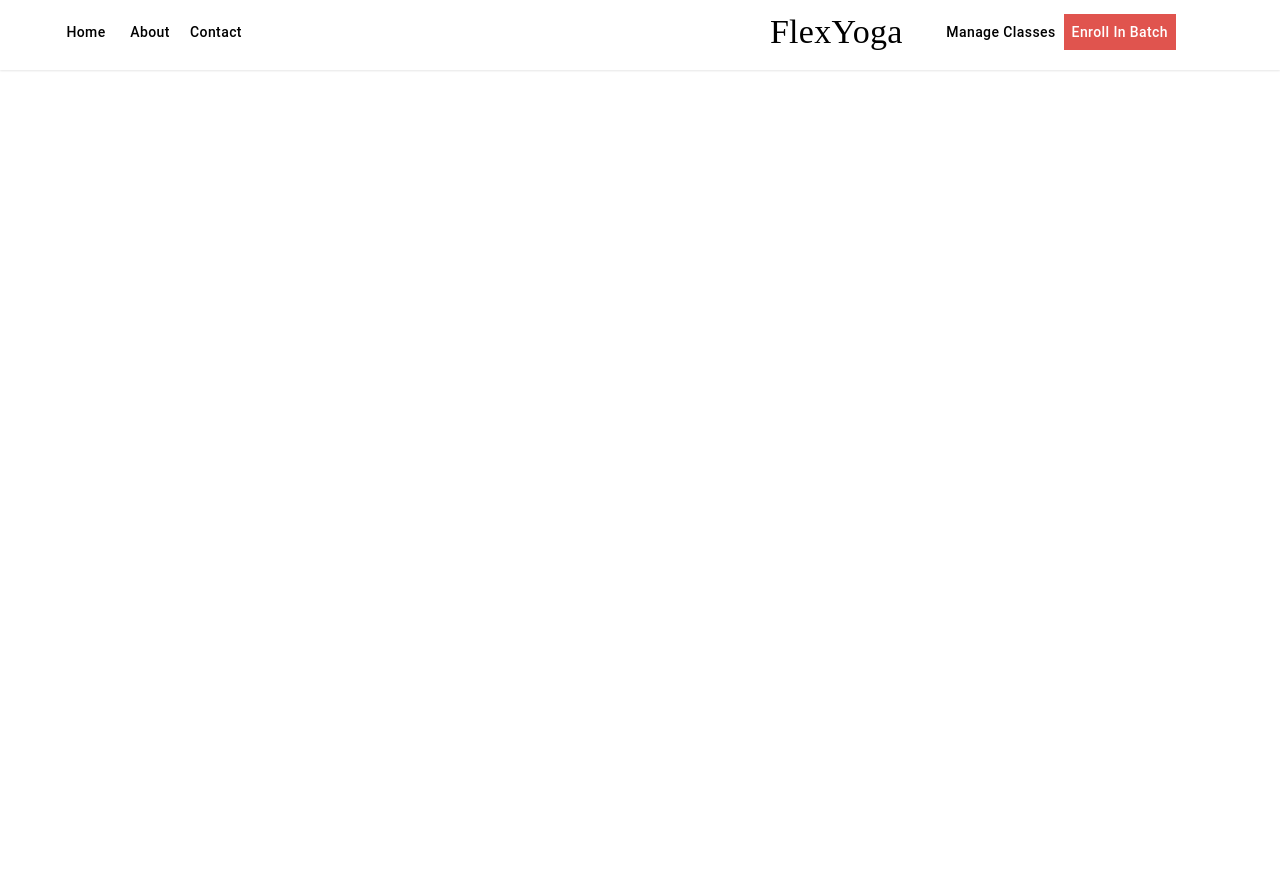
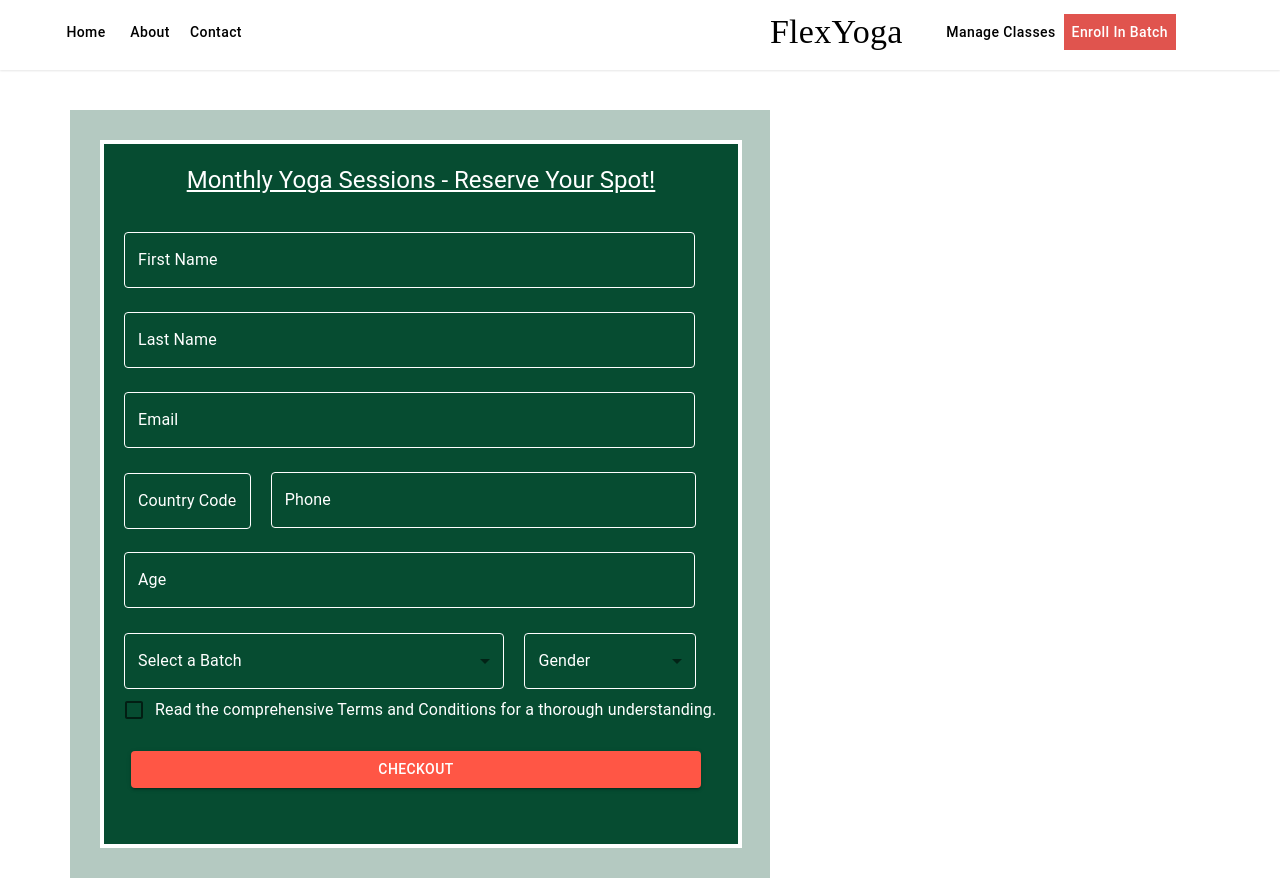
Before and after one commit to aryan-139/flexyoga, a React (Create React App) app in the folder client/: page /practiser in a window 1280 px wide. Before the commit the page ends 800 px from the top, so only its background shows below. Built offline with nearby package versions, Linux system fonts and the light colour scheme.

Commit message:
validators added

```diff
--- a/client/package.json
+++ b/client/package.json
@@ -7,11 +7,13 @@
     "@emotion/styled": "^11.11.0",
     "@mui/icons-material": "^5.15.0",
     "@mui/material": "^5.15.0",
+    "@mui/x-date-pickers": "^6.18.5",
     "@testing-library/jest-dom": "^5.17.0",
     "@testing-library/react": "^13.4.0",
     "@testing-library/user-event": "^13.5.0",
     "axios": "^1.6.2",
     "chart.js": "^4.4.1",
+    "dayjs": "^1.11.10",
     "react": "^18.2.0",
     "react-dom": "^18.2.0",
     "react-router-dom": "^6.21.0",
--- a/client/src/pages/practiser.js
+++ b/client/src/pages/practiser.js
@@ -1,23 +1,138 @@
 import React from 'react';
+import { Box, Button, Checkbox, FormControl, FormControlLabel, InputLabel, MenuItem, Radio, RadioGroup, Select, TextField, Typography } from '@mui/material';
+import yogabg from '../assets/yogabg.jpg';
+import { validateAge, validateEmail,validateContact, validateName } from '../utils/validators';
+
 const Practiser = () => {
-  const [name, setName]=React.useState('');
-  const [email, setEmail]=React.useState('');
-  const [phone, setPhone]=React.useState('');
-  const [age, setAge]=React.useState('');
-  const[gender, setGender]=React.useState('');
+  const [firstName, setFirstName] = React.useState('');
+  const [lastName, setLastName] = React.useState('');
+  const [email, setEmail] = React.useState('');
+  const [countryCode, setCountryCode] = React.useState('');
+  const [phone, setPhone] = React.useState('');
+  const [age, setAge] = React.useState('');
+  const [gender, setGender] = React.useState('');
+  const [batch, setBatch] = React.useState('');
+  const [terms, setTerms] = React.useState(false);
 
   const handleSubmit = (e) => {
-    console.log('submitting');
+    const fullname = firstName + ' ' + lastName;
+    const phoneNumber = countryCode + phone;
+    if(!validateName(fullname)){
+      alert("Enter a valid name");
+      return;
+    }
+    if(!validateEmail(email)){
+      alert("Enter a valid email");
+      return;
+    }
+    if(!validateAge(age)){
+      alert("Enter a valid age");
+      return;
+    }
+    if(!validateContact(phoneNumber)){
+      alert("Enter a valid phone number");
+      return;
+    }
+    if(!terms){
+      alert("Please accept the terms and conditions");
+      return;
+    }
+    const data={
+      name: fullname,
+      email: email,
+      age: age,
+      gender: gender,
+      phone: phoneNumber,
+      enrollments: batch,
+      terms: terms
+    }
+    console.log(data);
     e.preventDefault();
   }
 
   return (
     <div>
+      {/* form component */}
+      <Box sx={{ display: 'flex', flexDirection: 'column', width: '700px', margin: '0 auto', backgroundColor:"#b4c9c1", marginLeft:"70px", marginTop:"40px" }}>
+        <Box sx={{border: "4px solid white",backgroundColor:"#064c31", width: "634px", height:"700px", marginLeft:"30px", marginRight:"50px",marginTop:"30px", marginBottom:"30px", color:"white"}}>
+
+        <Typography variant="h5" sx={{ textAlign: 'center', margin: '20px',textDecoration: 'underline' }}>Monthly Yoga Sessions - Reserve Your Spot!</Typography>
+        <TextField id="first-name" type="text" value={firstName} onChange={(e) => setFirstName(e.target.value)} label="First Name" variant="outlined" margin="normal" sx={{ width: '90%', marginLeft: "20px", '& label': { color: 'white' }, '& .MuiOutlinedInput-root': { '& fieldset': { borderColor: 'white' }, '&:hover fieldset': { borderColor: 'white' }, '&.Mui-focused fieldset': { borderColor: 'white' }, '& input': { color: 'white' } } }} />
+
+        <TextField id="last-name" type="text" value={lastName} onChange={(e) => setLastName(e.target.value)} label="Last Name" variant="outlined" margin="normal" sx={{ width: '90%', marginLeft: "20px", '& label': { color: 'white' }, '& .MuiOutlinedInput-root': { '& fieldset': { borderColor: 'white' }, '&:hover fieldset': { borderColor: 'white' }, '&.Mui-focused fieldset': { borderColor: 'white' }, '& input': { color: 'white' } } }} />
+
+        <TextField id="email" type="email" value={email} onChange={(e) => setEmail(e.target.value)} label="Email" variant="outlined" margin="normal" sx={{ width: '90%', marginLeft: "20px", '& label': { color: 'white' }, '& .MuiOutlinedInput-root': { '& fieldset': { borderColor: 'white' }, '&:hover fieldset': { borderColor: 'white' }, '&.Mui-focused fieldset': { borderColor: 'white' }, '& input': { color: 'white' } } }} />
 
 
+        <FormControl variant="outlined" sx={{ width: '20%', marginLeft: '20px', marginTop: "17px", '& .MuiOutlinedInput-root': { '& fieldset': { borderColor: 'white' }, '&:hover fieldset': { borderColor: 'white' }, '&.Mui-focused fieldset': { borderColor: 'white' }, '& input': { color: 'white' } } }}>
+        <InputLabel id="country-code-label" sx={{ color: 'white' }}>Country Code</InputLabel>
+        <Select
+          labelId="country-code-label"
+          id="country-code"
+          value={countryCode}
+          onChange={(e) => setCountryCode(e.target.value)}
+          label="Country Code"
+          sx={{ color: 'white' }}
+        >
+          <MenuItem value="+1">+1</MenuItem>
+          <MenuItem value="+91">+91</MenuItem>
+          {/* Add more country codes as needed */}
+        </Select>
+      </FormControl>
 
+        <TextField id="phone" type="tel" value={phone} onChange={(e) => setPhone(e.target.value)} label="Phone" variant="outlined" margin="normal" sx={{ width: '67%', marginLeft: "20px", '& label': { color: 'white' }, '& .MuiOutlinedInput-root': { '& fieldset': { borderColor: 'white' }, '&:hover fieldset': { borderColor: 'white' }, '&.Mui-focused fieldset': { borderColor: 'white' }, '& input': { color: 'white' } } }} />
+
+        <TextField id="age" type="number" value={age} onChange={(e) => setAge(e.target.value)} label="Age" variant="outlined" margin="normal" sx={{ width: '90%', marginLeft: "20px", '& label': { color: 'white' }, '& .MuiOutlinedInput-root': { '& fieldset': { borderColor: 'white' }, '&:hover fieldset': { borderColor: 'white' }, '&.Mui-focused fieldset': { borderColor: 'white' }, '& input': { color: 'white' } } }} />
+
+        {/* <Slider value={age} onChange={(e) => setAge(e.target.value)} aria-label="Age" valueLabelDisplay="auto" min={18} max={65} /> */}
+        <FormControl variant="outlined" sx={{ width: '60%', marginLeft: '20px', marginTop: "17px", '& .MuiOutlinedInput-root': { '& fieldset': { borderColor: 'white' }, '&:hover fieldset': { borderColor: 'white' }, '&.Mui-focused fieldset': { borderColor: 'white' }, '& input': { color: 'white' } } }}>
+        <InputLabel id="country-code-label" sx={{ color: 'white' }}>Select a Batch</InputLabel>
+        <Select
+          labelId="batch-label"
+          id="batch"
+          value={batch}
+          onChange={(e) => setBatch(e.target.value)}
+          label="Select Batch"
+          sx={{ color: 'white' }}
+        >
+          <MenuItem value="1">6-7 AM</MenuItem>
+          <MenuItem value="2">7-8 AM</MenuItem>
+          <MenuItem value="3">8-9 AM</MenuItem>
+          <MenuItem value="4">5-6 PM</MenuItem>
+        </Select>
+      </FormControl>
+
+      <FormControl variant="outlined" sx={{ width: '27%', marginLeft: '20px', marginTop: "17px", '& .MuiOutlinedInput-root': { '& fieldset': { borderColor: 'white' }, '&:hover fieldset': { borderColor: 'white' }, '&.Mui-focused fieldset': { borderColor: 'white' }, '& input': { color: 'white' } } }}>
+        <InputLabel id="gender-label" sx={{ color: 'white' }}>Gender</InputLabel>
+        <Select
+          labelId="gender-label"
+          id="gender"
+          value={gender}
+          onChange={(e) => setGender(e.target.value)}
+          label="Country Code"
+          sx={{ color: 'white' }}
+        >
+          <MenuItem value="M">Male</MenuItem>
+          <MenuItem value="F">Female</MenuItem>
+          <MenuItem value="O">Others</MenuItem>
+
+        </Select>
+      </FormControl>
+
+        <FormControlLabel
+            control={<Checkbox checked={terms} onChange={(e) => setTerms(e.target.checked)} sx={{ marginLeft: '20px'}}/>}
+            label="Read the comprehensive Terms and Conditions for a thorough understanding."
+        />
+
+        <Button onClick={handleSubmit} variant="contained" sx={{backgroundColor:"#ff5645", marginLeft:"27px", marginTop:"20px", width: "570px"}}>
+          Checkout
+        </Button>
+        </Box>
+      </Box>
+
+      {/* carousel component */}
     </div>
-  )
+  );
 }
 
-export default Practiser
+export default Practiser;
--- /dev/null
+++ b/client/src/utils/validators.js
@@ -0,0 +1,23 @@
+export const validateEmail = (email) => {
+    const emailRegex = /^[^\s@]+@[^\s@]+\.[^\s@]+$/;
+    return emailRegex.test(email);
+  };
+
+export const validateAge = (age) => {
+    const ageRegex = /^[0-9]{1,2}$/;
+    if(age>17 && age<66)
+    return ageRegex.test(age);
+  else
+    return false;
+  }
+
+export const validateContact = (contact) => {
+    const contactRegex = /^\+91[0-9]{10}$/;
+    return contactRegex.test(contact);
+  };
+
+
+export const validateName = (name) => {
+    const nameRegex = /^[a-zA-Z ]{2,30}$/;
+    return nameRegex.test(name);
+  }
```
Also changed, not shown: 1 other file (tests, documents, lock files or other folders).
